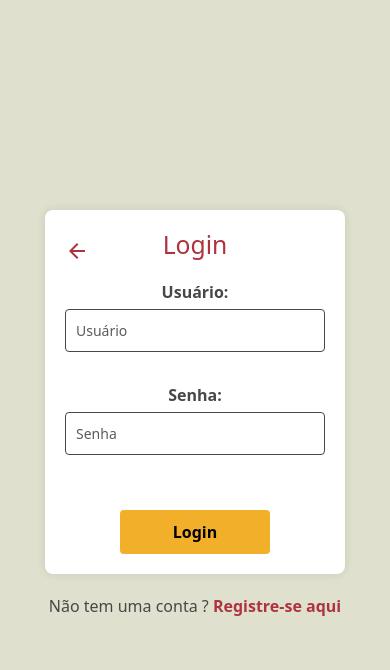
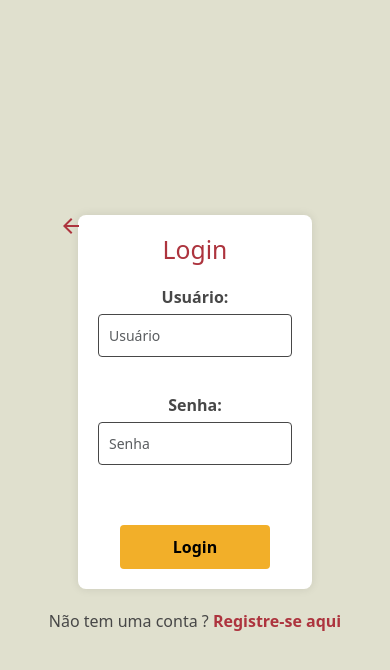
Before and after one commit to Robert-Cortez-Rudi/Cost_Flow, a Django app: page /login/ in a window 390 px wide. Shown: the top 670 px of the page. Run offline with Django 5.2, Linux system fonts and the light colour scheme.

Commit message:
Update login styles for improved aesthetics and responsiveness

```diff
--- a/usuario/static/css/login.css
+++ b/usuario/static/css/login.css
@@ -1,5 +1,5 @@
 body {
-    font-family: Arial, sans-serif;
+    font-family: 'Roboto', sans-serif;
     background-color: #E0E0CE;
     display: flex;
     justify-content: center;
@@ -65,7 +65,7 @@
 .custom-login-container input[type="text"],
 .custom-login-container input[type="password"] {
     padding: 10px;
-    margin-bottom: 15px;
+    margin-bottom: 20px; /* Aumentado o espaçamento entre os campos */
     border: 1px solid #474747;
     border-radius: 4px;
     font-size: 14px;
@@ -83,12 +83,13 @@
     width: 100%;
     max-width: 150px;
     align-self: center;
-    transition: background-color 0.3s ease, color 0.3s ease;
+    transition: background-color 0.3s ease, color 0.3s ease, transform 0.3s ease;
 }
 
 .custom-login-container button[type="submit"]:hover {
     background-color: #AD343E;
     color: #fff;
+    transform: scale(1.05); /* Efeito de ampliação suave */
 }
 
 .custom-form-errors {
@@ -100,6 +101,7 @@
     border-radius: 4px;
     font-weight: bold;
     text-align: left;
+    box-shadow: 0 4px 6px rgba(0, 0, 0, 0.1); /* Adicionando uma leve sombra */
 }
 
 .custom-form-errors ul {
@@ -152,3 +154,14 @@
 .custom-register-link a:hover {
     text-decoration: underline;
 }
+
+@media (max-width: 768px) {
+    .custom-login-container {
+        width: 80%;
+        margin: 20px auto;
+    }
+
+    .custom-container {
+        padding: 10px;
+    }
+}
```
